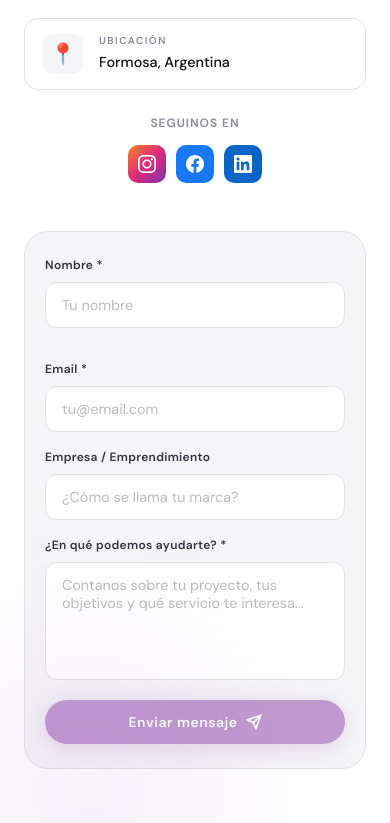
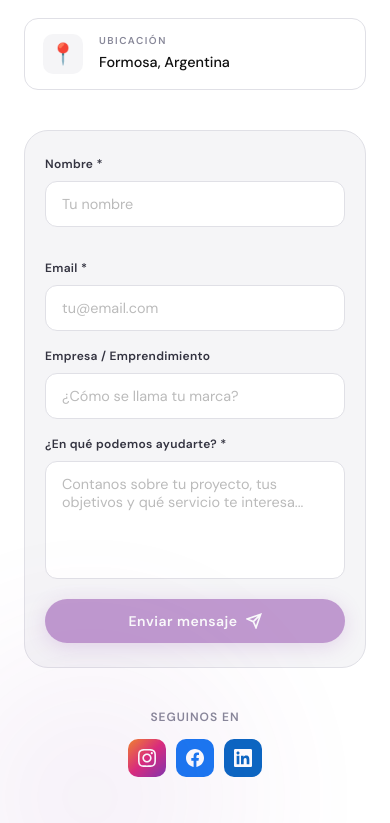
Before and after one commit to nazarena-aquino/ceo-multimedios, a React (Vite) app: page / in a window 390 px wide. Shown: the part 10381-11204 px from the top of the page. Built offline with nearby package versions, Linux system fonts and the light colour scheme.

Commit message:
cambios en el estilo mobile

```diff
--- a/src/components/Contacto.css
+++ b/src/components/Contacto.css
@@ -130,6 +130,15 @@
   box-shadow: 0 6px 16px rgba(0,0,0,0.2);
 }
 
+/* Desktop: mostrar redes dentro del left, ocultar el mobile */
+.contacto__redes--desktop {
+  display: block;
+}
+
+.contacto__redes--mobile {
+  display: none;
+}
+
 /* Form */
 .contacto__form-wrapper {
   background: var(--gray);
@@ -212,26 +221,40 @@
 }
 
 @media (max-width: 900px) {
-  .contacto__grid { grid-template-columns: 1fr; gap: 48px; }
+  .contacto__grid {
+    grid-template-columns: 1fr;
+    gap: 40px;
+  }
+
   .form-row { grid-template-columns: 1fr; }
+
+  /* Ocultar redes del desktop, mostrar las de mobile */
+  .contacto__redes--desktop { display: none; }
+
+  .contacto__redes--mobile {
+    display: flex;
+    justify-content: center;
+    /* Ocupa el ancho completo de la columna */
+    grid-column: 1;
+  }
+
+  /* Centrar todo en la versión mobile */
+  .contacto__redes--mobile .contacto__redes {
+    flex-direction: column;
+    align-items: center;
+    gap: 12px;
+  }
+
+  .contacto__redes--mobile .contacto__redes-links {
+    justify-content: center;
+  }
+
+  /* La info no necesita margen abajo porque las redes ya no están debajo */
+  .contacto__info {
+    margin-bottom: 0;
+  }
 }
 
 @media (max-width: 480px) {
   .contacto__form-wrapper { padding: 24px 20px; }
-
-  /* Las redes van abajo de las tarjetas de info, alineadas al centro */
-  .contacto__info {
-    margin-bottom: 24px;
-  }
-
-  .contacto__redes {
-    flex-direction: column;
-    align-items: center;
-    gap: 12px;
-    margin-top: 8px;
-  }
-
-  .contacto__redes-links {
-    justify-content: center;
-  }
 }
--- a/src/components/Contacto.jsx
+++ b/src/components/Contacto.jsx
@@ -16,7 +16,6 @@ export default function Contacto() {
     setCargando(true)
 
     try {
-      // AQUÍ VAN TUS CREDENCIALES DE EMAILJS
       await emailjs.send(
         'service_coegoih',
         'template_w9hv9b2',
@@ -40,12 +39,30 @@ export default function Contacto() {
     }
   }
 
+  const Redes = () => (
+    <div className="contacto__redes">
+      <span className="contacto__redes-label">Seguinos en</span>
+      <div className="contacto__redes-links">
+        <a href="https://www.instagram.com/ceomultimedios/" className="red-btn red-btn--ig" aria-label="Instagram">
+          <svg width="18" height="18" viewBox="0 0 24 24" fill="currentColor"><path d="M12 2.163c3.204 0 3.584.012 4.85.07 3.252.148 4.771 1.691 4.919 4.919.058 1.265.069 1.645.069 4.849 0 3.205-.012 3.584-.069 4.849-.149 3.225-1.664 4.771-4.919 4.919-1.266.058-1.644.07-4.85.07-3.204 0-3.584-.012-4.849-.07-3.26-.149-4.771-1.699-4.919-4.92-.058-1.265-.07-1.644-.07-4.849 0-3.204.013-3.583.07-4.849.149-3.227 1.664-4.771 4.919-4.919 1.266-.057 1.645-.069 4.849-.069zm0-2.163c-3.259 0-3.667.014-4.947.072-4.358.2-6.78 2.618-6.98 6.98-.059 1.281-.073 1.689-.073 4.948 0 3.259.014 3.668.072 4.948.2 4.358 2.618 6.78 6.98 6.98 1.281.058 1.689.072 4.948.072 3.259 0 3.668-.014 4.948-.072 4.354-.2 6.782-2.618 6.979-6.98.059-1.28.073-1.689.073-4.948 0-3.259-.014-3.667-.072-4.947-.196-4.354-2.617-6.78-6.979-6.98-1.281-.059-1.69-.073-4.949-.073zm0 5.838c-3.403 0-6.162 2.759-6.162 6.162s2.759 6.163 6.162 6.163 6.162-2.759 6.162-6.163c0-3.403-2.759-6.162-6.162-6.162zm0 10.162c-2.209 0-4-1.79-4-4 0-2.209 1.791-4 4-4s4 1.791 4 4c0 2.21-1.791 4-4 4zm6.406-11.845c-.796 0-1.441.645-1.441 1.44s.645 1.44 1.441 1.44c.795 0 1.439-.645 1.439-1.44s-.644-1.44-1.439-1.44z"/></svg>
+        </a>
+        <a href="https://www.facebook.com/CeoMultimedios.net" className="red-btn red-btn--fb" aria-label="Facebook">
+          <svg width="18" height="18" viewBox="0 0 24 24" fill="currentColor"><path d="M24 12.073c0-6.627-5.373-12-12-12s-12 5.373-12 12c0 5.99 4.388 10.954 10.125 11.854v-8.385H7.078v-3.47h3.047V9.43c0-3.007 1.792-4.669 4.533-4.669 1.312 0 2.686.235 2.686.235v2.953H15.83c-1.491 0-1.956.925-1.956 1.874v2.25h3.328l-.532 3.47h-2.796v8.385C19.612 23.027 24 18.062 24 12.073z"/></svg>
+        </a>
+        <a href="https://www.linkedin.com/company/ceo-multimedios/?viewAsMember=true" className="red-btn red-btn--li" aria-label="LinkedIn">
+          <svg width="18" height="18" viewBox="0 0 24 24" fill="currentColor"><path d="M20.447 20.452h-3.554v-5.569c0-1.328-.027-3.037-1.852-3.037-1.853 0-2.136 1.445-2.136 2.939v5.667H9.351V9h3.414v1.561h.046c.477-.9 1.637-1.85 3.37-1.85 3.601 0 4.267 2.37 4.267 5.455v6.286zM5.337 7.433c-1.144 0-2.063-.926-2.063-2.065 0-1.138.92-2.063 2.063-2.063 1.14 0 2.064.925 2.064 2.063 0 1.139-.925 2.065-2.064 2.065zm1.782 13.019H3.555V9h3.564v11.452zM22.225 0H1.771C.792 0 0 .774 0 1.729v20.542C0 23.227.792 24 1.771 24h20.451C23.2 24 24 23.227 24 22.271V1.729C24 .774 23.2 0 22.222 0h.003z"/></svg>
+        </a>
+      </div>
+    </div>
+  )
+
   return (
     <section id="contacto" className="contacto">
       <div className="contacto__blob contacto__blob--1" aria-hidden="true"></div>
       <div className="contacto__blob contacto__blob--2" aria-hidden="true"></div>
       <div className="container">
         <div className="contacto__grid">
+
           <div className="contacto__left">
             <p className="section-label">Hablemos</p>
             <h2 className="section-title">
@@ -55,7 +72,6 @@ export default function Contacto() {
             <p className="contacto__text">
               Contanos sobre tu proyecto y en menos de 24 horas te respondemos con ideas para arrancar.
             </p>
-
             <div className="contacto__info">
               <a href="mailto:ceomultimedios2026@gmail.com" className="contacto__item">
                 <div className="contacto__item-icon">✉️</div>
@@ -79,20 +95,9 @@ export default function Contacto() {
                 </div>
               </div>
             </div>
-
-            <div className="contacto__redes">
-              <span className="contacto__redes-label">Seguinos en</span>
-              <div className="contacto__redes-links">
-                <a href="https://www.instagram.com/ceomultimedios/" className="red-btn red-btn--ig" aria-label="Instagram">
-                  <svg width="18" height="18" viewBox="0 0 24 24" fill="currentColor"><path d="M12 2.163c3.204 0 3.584.012 4.85.07 3.252.148 4.771 1.691 4.919 4.919.058 1.265.069 1.645.069 4.849 0 3.205-.012 3.584-.069 4.849-.149 3.225-1.664 4.771-4.919 4.919-1.266.058-1.644.07-4.85.07-3.204 0-3.584-.012-4.849-.07-3.26-.149-4.771-1.699-4.919-4.92-.058-1.265-.07-1.644-.07-4.849 0-3.204.013-3.583.07-4.849.149-3.227 1.664-4.771 4.919-4.919 1.266-.057 1.645-.069 4.849-.069zm0-2.163c-3.259 0-3.667.014-4.947.072-4.358.2-6.78 2.618-6.98 6.98-.059 1.281-.073 1.689-.073 4.948 0 3.259.014 3.668.072 4.948.2 4.358 2.618 6.78 6.98 6.98 1.281.058 1.689.072 4.948.072 3.259 0 3.668-.014 4.948-.072 4.354-.2 6.782-2.618 6.979-6.98.059-1.28.073-1.689.073-4.948 0-3.259-.014-3.667-.072-4.947-.196-4.354-2.617-6.78-6.979-6.98-1.281-.059-1.69-.073-4.949-.073zm0 5.838c-3.403 0-6.162 2.759-6.162 6.162s2.759 6.163 6.162 6.163 6.162-2.759 6.162-6.163c0-3.403-2.759-6.162-6.162-6.162zm0 10.162c-2.209 0-4-1.79-4-4 0-2.209 1.791-4 4-4s4 1.791 4 4c0 2.21-1.791 4-4 4zm6.406-11.845c-.796 0-1.441.645-1.441 1.44s.645 1.44 1.441 1.44c.795 0 1.439-.645 1.439-1.44s-.644-1.44-1.439-1.44z"/></svg>
-                </a>
-                <a href="https://www.facebook.com/CeoMultimedios.net" className="red-btn red-btn--fb" aria-label="Facebook">
-                  <svg width="18" height="18" viewBox="0 0 24 24" fill="currentColor"><path d="M24 12.073c0-6.627-5.373-12-12-12s-12 5.373-12 12c0 5.99 4.388 10.954 10.125 11.854v-8.385H7.078v-3.47h3.047V9.43c0-3.007 1.792-4.669 4.533-4.669 1.312 0 2.686.235 2.686.235v2.953H15.83c-1.491 0-1.956.925-1.956 1.874v2.25h3.328l-.532 3.47h-2.796v8.385C19.612 23.027 24 18.062 24 12.073z"/></svg>
-                </a>
-                <a href="https://www.linkedin.com/company/ceo-multimedios/?viewAsMember=true" className="red-btn red-btn--li" aria-label="LinkedIn">
-                  <svg width="18" height="18" viewBox="0 0 24 24" fill="currentColor"><path d="M20.447 20.452h-3.554v-5.569c0-1.328-.027-3.037-1.852-3.037-1.853 0-2.136 1.445-2.136 2.939v5.667H9.351V9h3.414v1.561h.046c.477-.9 1.637-1.85 3.37-1.85 3.601 0 4.267 2.37 4.267 5.455v6.286zM5.337 7.433c-1.144 0-2.063-.926-2.063-2.065 0-1.138.92-2.063 2.063-2.063 1.14 0 2.064.925 2.064 2.063 0 1.139-.925 2.065-2.064 2.065zm1.782 13.019H3.555V9h3.564v11.452zM22.225 0H1.771C.792 0 0 .774 0 1.729v20.542C0 23.227.792 24 1.771 24h20.451C23.2 24 24 23.227 24 22.271V1.729C24 .774 23.2 0 22.222 0h.003z"/></svg>
-                </a>
-              </div>
+            {/* Redes visibles solo en desktop (≥900px) */}
+            <div className="contacto__redes contacto__redes--desktop">
+              <Redes />
             </div>
           </div>
 
@@ -100,7 +105,7 @@ export default function Contacto() {
             <form className="contacto__form-wrapper" onSubmit={handleSubmit}>
               {enviado && (
                 <div className="contacto__success">
-                  <span></span>
+                  <span>🎉</span>
                   <p>¡Mensaje enviado! Te respondemos pronto.</p>
                 </div>
               )}
@@ -163,6 +168,12 @@ export default function Contacto() {
               </button>
             </form>
           </div>
+
+          {/* Redes visibles solo en mobile (≤900px), abajo de todo */}
+          <div className="contacto__redes--mobile">
+            <Redes />
+          </div>
+
         </div>
       </div>
     </section>
```
Also changed, not shown: src/components/Navbar.css (+56 -27 lines).
